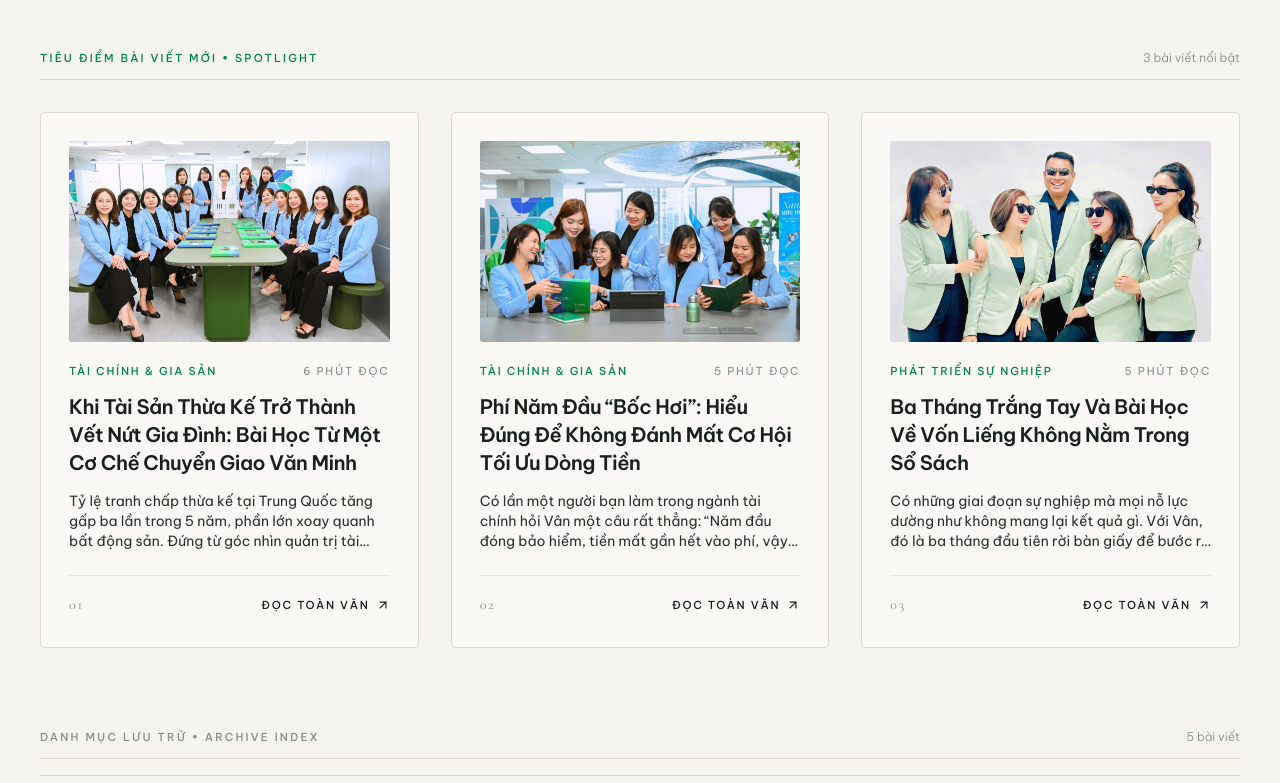
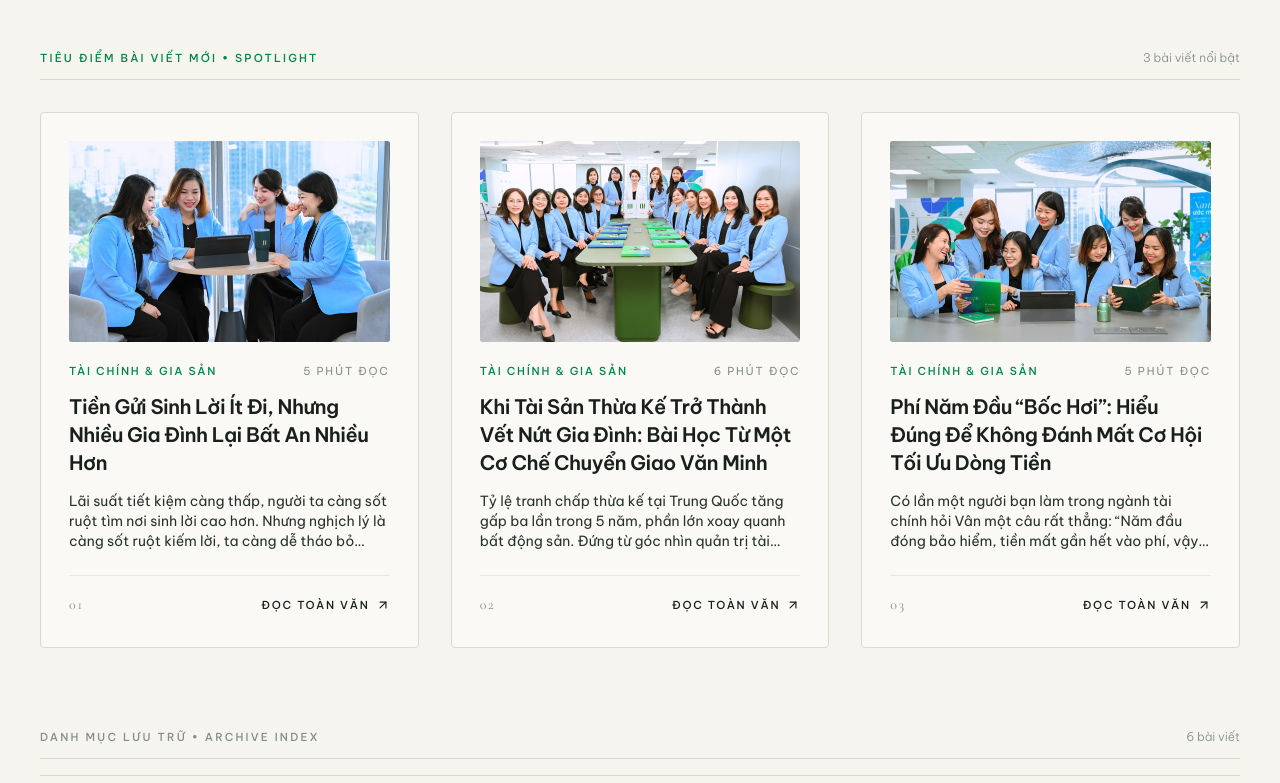
Before and after one commit to buivandoueh1994/khanhvanfinance, a React (Vite) app: page / in a window 1280 px wide. Shown: the part 8877-9660 px from the top of the page. Built offline with nearby package versions, Linux system fonts and the light colour scheme.

Commit message:
feat(journal): publish article on interest rates, liquidity buffers, and financial peace of mind

```diff
--- a/src/App.tsx
+++ b/src/App.tsx
@@ -83,8 +83,58 @@ interface Article {
 
 const ARTICLES: Article[] = [
   {
+    id: 'tien-gui-sinh-loi-it-di-gia-dinh-bat-an-nhieu-hon',
+    index: '01',
+    category: 'Tài chính & Gia sản',
+    date: 'Tháng 11, 2026',
+    readTime: '5 phút đọc',
+    featured: true,
+    image: '/images/VanPhong_NhomQuanLy_TraoDoiCongViecBenTablet.jpg',
+    imageCaption: 'Phân tích cơ cấu dòng tiền, bài toán thanh khoản và rà soát hợp đồng bảo vệ cùng các chuyên gia quản trị gia sản.',
+    title: 'Tiền Gửi Sinh Lời Ít Đi, Nhưng Nhiều Gia Đình Lại Bất An Nhiều Hơn',
+    excerpt:
+      'Lãi suất tiết kiệm càng thấp, người ta càng sốt ruột tìm nơi sinh lời cao hơn. Nhưng nghịch lý là càng sốt ruột kiếm lời, ta càng dễ tháo bỏ chính thứ giữ mình đứng vững. Khoản tiết kiệm không chỉ để sinh lời, nó là lớp đệm sống còn trước biến cố.',
+    content: `*Lãi suất tiết kiệm càng thấp, người ta càng muốn rút tiền ra đi tìm nơi sinh lời cao hơn. Nghịch lý là càng sốt ruột kiếm lời, ta càng dễ tháo bỏ chính thứ giữ mình đứng vững.*
+
+## Nghịch Lý Lãi Suất Giảm & Cơn Sốt Ruột Tìm Kiếm Lợi Nhuận
+
+Việc 46/46 ngân hàng đồng loạt hạ lãi suất huy động chỉ là cái cớ để thấy rõ tâm lý đó. Mặt bằng lãi suất xuống, và nhiều nhà bắt đầu dồn gần hết khoản tích lũy sang những kênh kỳ vọng cao hơn.
+
+Vân nhìn chuyện này ở một góc khác.
+
+Con số lãi suất là con số bình quân, dễ khiến ta thấy mình đang "ổn". Chúng ta theo dõi rất kỹ mức chênh lệch sinh lời vài phần trăm, nhưng hiếm khi tự hỏi: nếu ngày mai có biến cố sức khỏe lớn, mình phải bán tài sản nào, vào lúc nào, với giá nào?
+
+## Tiết Kiệm Không Chỉ Để Sinh Lời — Đó Là "Lớp Đệm" Sống Còn
+
+Khoản tiết kiệm nằm đó không chỉ để sinh lời. Nó là lớp đệm. Khi lớp đệm bị đem đi đầu tư hết, tài sản trông thì nhiều nhưng thực ra rất bấp bênh, vì đang kẹt ở những nơi không thể rút ra đúng lúc, đúng giá. Một hóa đơn điều trị bệnh nặng không hẹn trước, cũng không chờ thị trường hồi phục.
+
+Từ những năm làm ngân hàng đến nay, Vân giữ một triết lý khá giản dị: biết đủ là đủ. Tài chính suy cho cùng là công cụ để tâm trí được an yên và tự do, không phải cuộc đua xem ai sinh lời cao hơn ai. Làm nghề tử tế, tích lũy bền bỉ, khó trước dễ sau. Với Vân, "khó trước" là chịu trích một phần nhỏ để dựng hàng rào bảo vệ trước, rồi mới thong thả tính chuyện tăng trưởng.
+
+## Bản Chất Quỹ Dự Phòng Y Tế: Khóa Chặt Rủi Ro Bằng Tỷ Trọng Nhỏ
+
+Bản chất của một quỹ dự phòng tài chính y tế rất rõ ràng. Mình đóng một khoản định kỳ nhỏ so với thu nhập, để đổi lấy quyền nhận về hàng tỷ đồng ngay khi rủi ro lớn xảy ra. Khoản này không cần sinh lời. Nhiệm vụ duy nhất của nó là giữ nguyên vẹn khối tài sản gia đình đã mất nhiều năm xây dựng, không bị bào mòn bởi những hóa đơn đột ngột.
+
+Chỉ cần một tỷ trọng rất nhỏ. Không phải giữ khư khư tiền mặt, cũng không phải tất tay. Phần còn lại cứ để đi làm việc của nó, với tâm thế nhẹ nhõm hơn.
+
+## "Khám Sức Khỏe" Cho Hợp Đồng Bảo Vệ Cũ
+
+Nếu trong nhà đã có hợp đồng bảo vệ từ vài năm trước, đây là lúc hợp lý để mở ra xem lại:
+- Mức bảo vệ hiện tại còn theo kịp chi phí y tế ngày càng đắt đỏ không?
+- Người trụ cột tạo ra dòng tiền chính đã được che chắn đủ đầy chưa?
+- Các điều khoản bồi thường và bảo lãnh viện phí có đáp ứng nhu cầu thực tế của gia đình?
+
+Kiểm tra sức khỏe cho hợp đồng cũ cũng quan trọng không kém việc kiểm tra sức khỏe cho chính bản thân mình.
+
+Còn gia đình bạn, khi lãi suất xuống và các kênh sinh lời trông ngày càng hấp dẫn, bạn xác định phần "đủ" của mình ở đâu, và bằng cách nào? Vân rất muốn lắng nghe góc nhìn của mọi người ở phần bình luận.`,
+    keyTakeaways: [
+      'Tiết kiệm không chỉ để sinh lời mà là “lớp đệm thanh khoản” sống còn bảo vệ gia đình trước các biến cố y tế bất ngờ.',
+      'Bản chất quỹ dự phòng y tế là dùng một tỷ trọng định kỳ nhỏ để khóa chặt rủi ro, giữ nguyên vẹn khối tài sản tích lũy qua nhiều năm.',
+      'Chủ động “khám sức khỏe hợp đồng bảo vệ cũ” định kỳ để đảm bảo mức bảo vệ người trụ cột luôn bắt kịp chi phí y tế thực tế.',
+    ],
+  },
+  {
     id: 'khi-tai-san-thua-ke-tro-thanh-vet-nut-gia-dinh',
-    index: '01',
+    index: '02',
     category: 'Tài chính & Gia sản',
     date: 'Tháng 11, 2026',
     readTime: '6 phút đọc',
@@ -129,7 +179,7 @@ Cụ thể, cha mẹ có thể đứng tên mua hợp đồng cho con, và khi c
   },
   {
     id: 'phi-nam-dau-boc-hoi-toi-uu-dong-tien',
-    index: '02',
+    index: '03',
     category: 'Tài chính & Gia sản',
     date: 'Tháng 11, 2026',
     readTime: '5 phút đọc',
@@ -193,11 +243,11 @@ Với một kênh tích lũy dài hạn, điều đáng quan tâm không phải
   },
   {
     id: 'ba-thang-trang-tay-von-lieng-khong-nam-trong-so-sach',
-    index: '03',
+    index: '04',
     category: 'Phát triển Sự nghiệp',
     date: 'Tháng 11, 2026',
     readTime: '5 phút đọc',
-    featured: true,
+    featured: false,
     image: '/images/Studio_ChiVanCungDoiNgu_KhoanhKhacVuiVe.jpg',
     imageCaption: 'Khoảnh khắc chân thành cùng các cộng sự thân thiết — minh chứng cho giá trị của sự tử tế và chữ Tín bền lâu.',
     title: 'Ba Tháng Trắng Tay Và Bài Học Về Vốn Liếng Không Nằm Trong Sổ Sách',
@@ -250,7 +300,7 @@ Mỗi người đều có một "ba tháng trắng tay" của riêng mình - nh
   },
   {
     id: 'chuan-bi-tai-chinh-truoc-khi-buoc-ra-vung-an-toan',
-    index: '04',
+    index: '05',
     category: 'Tài chính & Gia sản',
     date: 'Tháng 10, 2026',
     readTime: '5 phút đọc',
@@ -271,7 +321,7 @@ Mỗi người đều có một "ba tháng trắng tay" của riêng mình - nh
   },
   {
     id: '3-bieu-hien-cua-nguoi-quan-ly-gioi',
-    index: '05',
+    index: '06',
     category: 'Phát triển Sự nghiệp',
     date: 'Tháng 09, 2026',
     readTime: '5 phút đọc',
@@ -292,7 +342,7 @@ Mỗi người đều có một "ba tháng trắng tay" của riêng mình - nh
   },
   {
     id: 'can-bang-cong-viec-va-gia-dinh-bo-me-di-lam',
-    index: '06',
+    index: '07',
     category: 'Bố Mẹ Đi Làm',
     date: 'Tháng 09, 2026',
     readTime: '4 phút đọc',
@@ -312,7 +362,7 @@ Mỗi người đều có một "ba tháng trắng tay" của riêng mình - nh
   },
   {
     id: '3-nguyen-tac-quan-tri-dong-tien-gia-dinh',
-    index: '07',
+    index: '08',
     category: 'Tài chính & Gia sản',
     date: 'Tháng 08, 2026',
     readTime: '5 phút đọc',
@@ -333,7 +383,7 @@ Mỗi người đều có một "ba tháng trắng tay" của riêng mình - nh
   },
   {
     id: 'ky-luat-phong-tap-va-su-ben-bi',
-    index: '08',
+    index: '09',
     category: 'Kỷ luật Bản thân',
     date: 'Tháng 08, 2026',
     readTime: '4 phút đọc',
```
Also changed, not shown: public/images/VanPhong_NhomQuanLy_TraoDoiCongViecBenTablet.jpg (added), 1 other file (tests, documents, lock files or other folders).
